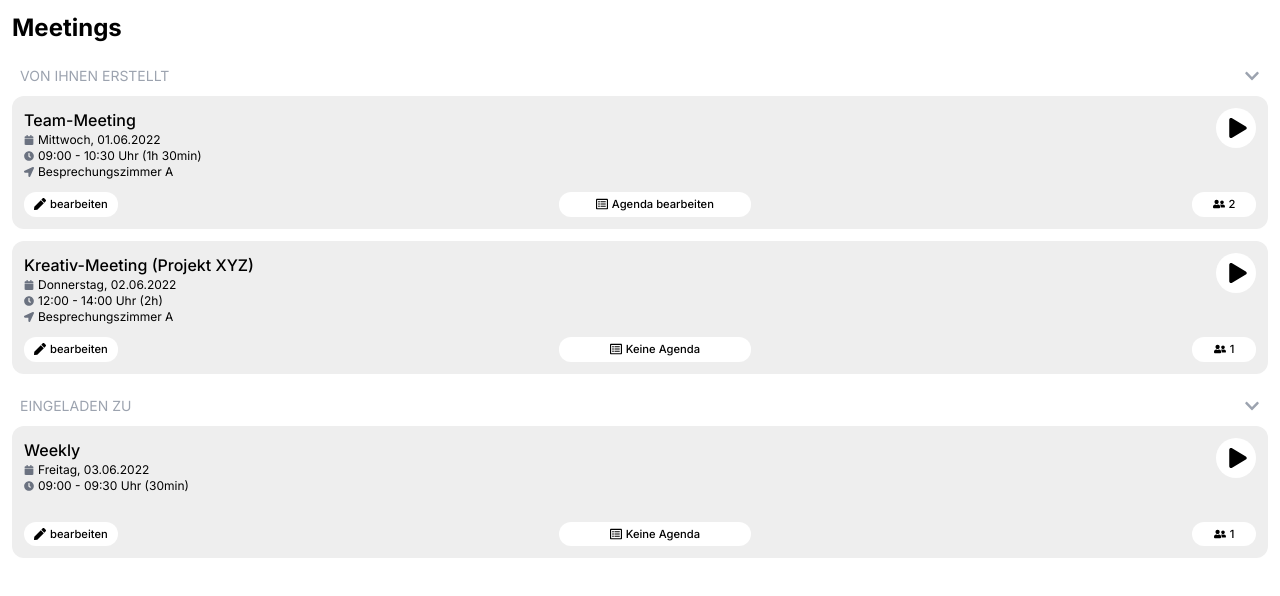
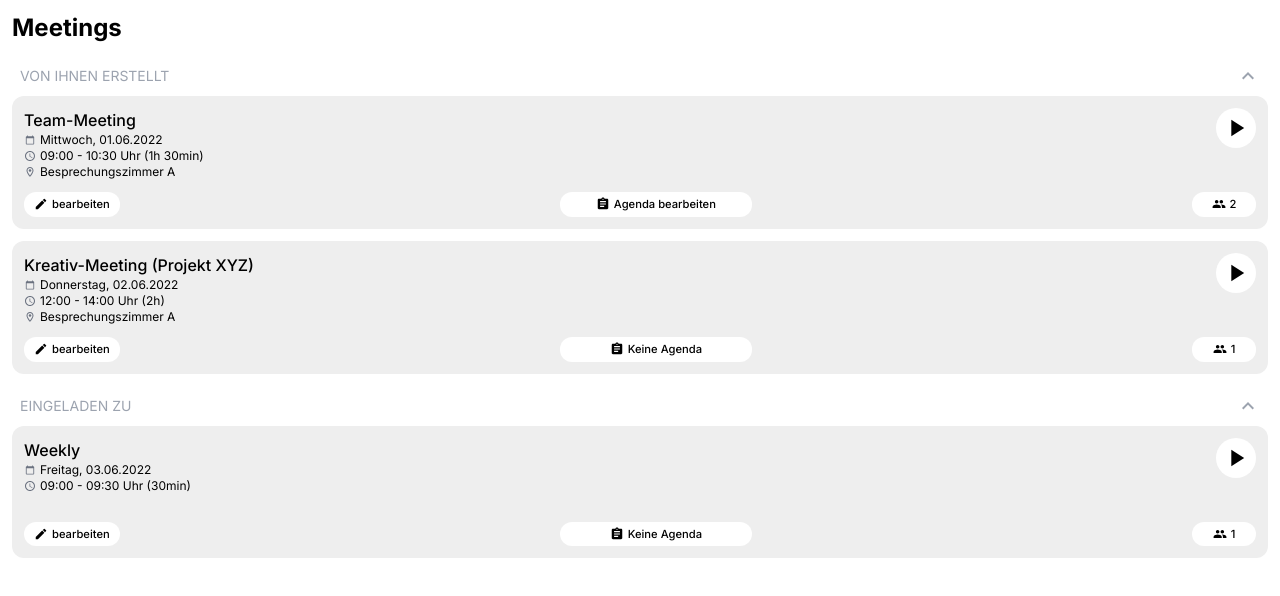
Before and after one commit to schmidt-timo/Meeting-Support-App, a Next.js app: page / in a window 1280 px wide. Shown: the top 596 px of the page. Built offline with nearby package versions, Linux system fonts and the light colour scheme.

Commit message:
Replace icons

```diff
--- a/components/MeetingCategory/MeetingCategory.tsx
+++ b/components/MeetingCategory/MeetingCategory.tsx
@@ -1,5 +1,5 @@
 import React from "react";
-import { FaChevronDown } from "react-icons/fa";
+import { MdOutlineExpandLess, MdOutlineExpandMore } from "react-icons/md";
 
 type Props = {
   title: string;
@@ -17,7 +17,11 @@ const MeetingCategory = ({ title, children }: Props) => {
         role="button"
       >
         <p className="text-gray-400 uppercase text-sm">{title}</p>
-        <FaChevronDown className="text-gray-400" />
+        {collapsed ? (
+          <MdOutlineExpandMore className="text-gray-400 w-6 h-6" />
+        ) : (
+          <MdOutlineExpandLess className="text-gray-400 w-6 h-6" />
+        )}
       </div>
       <div className={`space-y-3 ${collapsed && "hidden"}`}>{children}</div>
     </div>
--- a/components/MeetingInfoBox/MeetingInfoBox.tsx
+++ b/components/MeetingInfoBox/MeetingInfoBox.tsx
@@ -1,14 +1,13 @@
 import React from "react";
 import {
-  FaCalendar,
-  FaClock,
-  FaUserAlt,
-  FaLocationArrow,
-  FaPlay,
-  FaUserFriends,
-  FaPen,
-  FaRegListAlt,
-} from "react-icons/fa";
+  MdCalendarToday,
+  MdAccessTime,
+  MdOutlineLocationOn,
+  MdPlayArrow,
+  MdMode,
+  MdPeople,
+  MdAssignment,
+} from "react-icons/md";
 import {
   formatAgendaText,
   formatMeetingDate,
@@ -39,9 +38,9 @@ const MeetingInfoBoxButton = ({
       ${className}
       `}
     >
-      {symbol === "EDIT" && <FaPen className="h-3 w-3" />}
-      {symbol === "AGENDA" && <FaRegListAlt className="h-3 w-3" />}
-      {symbol === "PARTICIPANTS" && <FaUserFriends className="h-3 w-3" />}
+      {symbol === "EDIT" && <MdMode className="w-3.5 h-3.5" />}
+      {symbol === "AGENDA" && <MdAssignment className="w-3.5 h-3.5" />}
+      {symbol === "PARTICIPANTS" && <MdPeople className="w-3.5 h-3.5" />}
       <p className="font-medium truncate" style={{ fontSize: "0.7em" }}>
         {children}
       </p>
@@ -50,7 +49,7 @@ const MeetingInfoBoxButton = ({
 };
 
 type InfoLineProps = {
-  symbol: "DATE" | "TIME" | "SOURCE" | "LOCATION";
+  symbol: "DATE" | "TIME" | "LOCATION";
   children: React.ReactNode;
 };
 
@@ -58,14 +57,11 @@ const InfoLine = ({ symbol, children }: InfoLineProps) => {
   return (
     <span className="flex items-center space-x-1">
       {symbol === "DATE" && (
-        <FaCalendar className="h-2.5 w-2.5 text-gray-500" />
+        <MdCalendarToday className="h-2.5 w-3 text-gray-500" />
       )}
-      {symbol === "TIME" && <FaClock className="h-2.5 w-2.5 text-gray-500" />}
-      {symbol === "SOURCE" && (
-        <FaUserAlt className="h-2.5 w-2.5 text-gray-500" />
-      )}
+      {symbol === "TIME" && <MdAccessTime className="h-3 w-3 text-gray-500" />}
       {symbol === "LOCATION" && (
-        <FaLocationArrow className="h-2.5 w-2.5 text-gray-500" />
+        <MdOutlineLocationOn className="h-3 w-3 text-gray-500" />
       )}
       <p className="text-xs">{children}</p>
     </span>
@@ -84,8 +80,8 @@ const MeetingInfoBox = ({ meeting }: Props) => {
       className="relative p-3 bg-gray-200 rounded-xl"
       style={{ backgroundColor: "#eee" }}
     >
-      <button className="absolute right-3 top-3 bg-white ml-0.5 p-2 pl-3 rounded-full h-10 w-10 flex items-center justify-center hover:bg-gray-300">
-        <FaPlay className="h-5 w-5" />
+      <button className="absolute right-3 top-3 bg-white rounded-full h-10 w-10 flex items-center justify-center hover:bg-gray-300">
+        <MdPlayArrow className="w-7 h-7" />
       </button>
       <p className="font-medium truncate" style={{ maxWidth: "80%" }}>
         {meeting.name}
```
